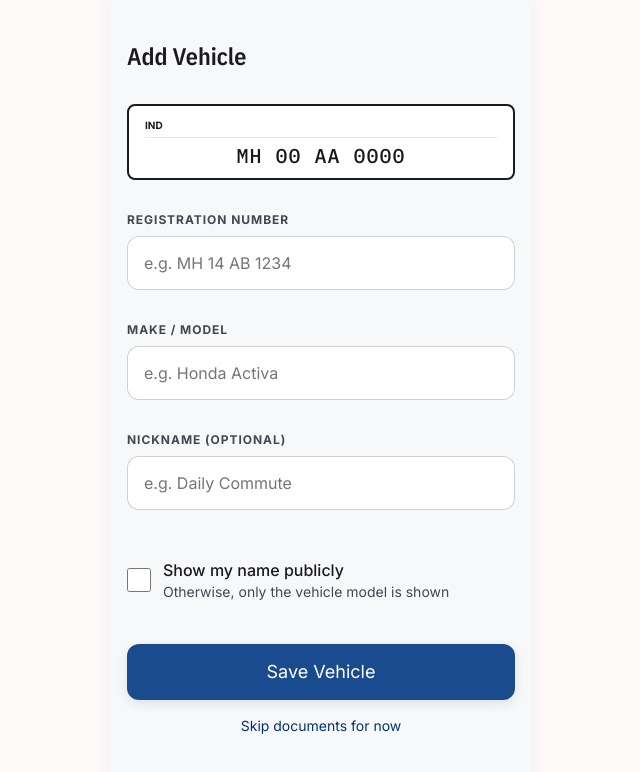
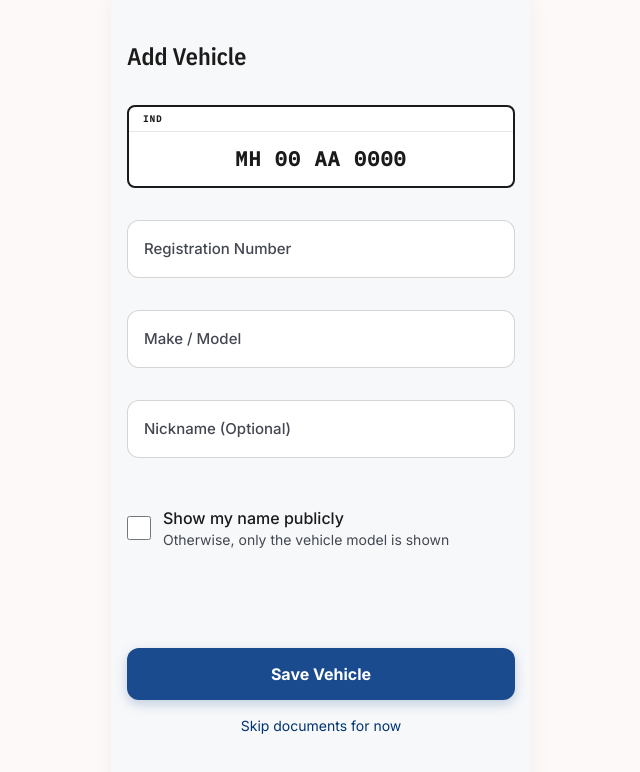
Before and after one commit to ajinkya682/roadlink-demo-app, a React (Vite) app: page /add-vehicle in a window 1280 px wide. Shown: the top 772 px of the page, without its empty margins (319-959 px from the left). Built offline with nearby package versions, Linux system fonts and the light colour scheme.

Commit message:
feat: implement new Button, Input, PlateTag, and AppHeader components with enhanced styles and functionality

```diff
--- /dev/null
+++ b/src/components/AppHeader.module.css
@@ -0,0 +1,54 @@
+.header {
+  position: sticky;
+  top: 0;
+  z-index: 50;
+  display: flex;
+  align-items: center;
+  justify-content: space-between;
+  padding: 12px 16px;
+  background-color: var(--fog);
+  border-bottom: 1px solid rgba(26, 26, 26, 0.07);
+  min-height: 56px;
+  backdrop-filter: blur(8px);
+  -webkit-backdrop-filter: blur(8px);
+}
+
+.transparent {
+  background: transparent;
+  border-bottom-color: transparent;
+  backdrop-filter: none;
+}
+
+.backBtn {
+  width: 40px;
+  height: 40px;
+  border-radius: 50%;
+  display: flex;
+  align-items: center;
+  justify-content: center;
+  color: var(--on-surface);
+  background: none;
+  border: none;
+  cursor: pointer;
+  flex-shrink: 0;
+  transition: background 0.15s;
+}
+.backBtn:hover { background: rgba(26, 26, 26, 0.06); }
+
+.title {
+  font-family: var(--font-display);
+  font-size: 18px;
+  font-weight: 600;
+  color: var(--on-surface);
+  position: absolute;
+  left: 50%;
+  transform: translateX(-50%);
+  white-space: nowrap;
+}
+
+.right {
+  width: 40px;
+  display: flex;
+  justify-content: flex-end;
+  flex-shrink: 0;
+}
--- a/src/components/Button.jsx
+++ b/src/components/Button.jsx
@@ -1,68 +1,50 @@
-import React from 'react';
+import React, { useState } from 'react';
 import { motion } from 'framer-motion';
+import styles from './Button.module.css';
 
 export default function Button({
   children,
-  variant = 'primary', // primary, secondary, alert, outline
+  variant = 'primary',
   fullWidth = false,
   onClick,
   disabled = false,
+  isLoading = false,
   className = '',
-  type = 'button'
+  type = 'button',
 }) {
-  let bgColor, textColor, border;
+  const [ripples, setRipples] = useState([]);
 
-  switch (variant) {
-    case 'secondary':
-      bgColor = 'var(--signal-amber)';
-      textColor = 'var(--asphalt)';
-      border = 'none';
-      break;
-    case 'alert':
-      bgColor = 'var(--alert-red)';
-      textColor = 'var(--on-error)';
-      border = 'none';
-      break;
-    case 'outline':
-      bgColor = 'transparent';
-      textColor = 'var(--primary)';
-      border = '1px solid var(--primary)';
-      break;
-    case 'primary':
-    default:
-      bgColor = 'var(--primary-container)';
-      textColor = 'var(--on-primary)';
-      border = 'none';
-      break;
-  }
-
-  const baseStyle = {
-    backgroundColor: bgColor,
-    color: textColor,
-    border: border,
-    borderRadius: 'var(--radius-lg)',
-    padding: '14px 24px',
-    display: 'flex',
-    alignItems: 'center',
-    justifyContent: 'center',
-    gap: '8px',
-    width: fullWidth ? '100%' : 'auto',
-    cursor: disabled ? 'not-allowed' : 'pointer',
-    opacity: disabled ? 0.6 : 1,
-    transition: 'background-color 0.2s ease',
-    boxShadow: variant === 'primary' && !disabled ? '0px 4px 12px rgba(26, 26, 26, 0.1)' : 'none'
+  const handleClick = (e) => {
+    if (disabled || isLoading) return;
+    const rect = e.currentTarget.getBoundingClientRect();
+    const x = e.clientX - rect.left;
+    const y = e.clientY - rect.top;
+    const id = Date.now();
+    setRipples(r => [...r, { x, y, id }]);
+    setTimeout(() => setRipples(r => r.filter(rp => rp.id !== id)), 600);
+    onClick && onClick(e);
   };
 
   return (
     <motion.button
       type={type}
-      whileTap={disabled ? {} : { scale: 0.98 }}
-      style={baseStyle}
-      onClick={onClick}
-      disabled={disabled}
-      className={`text-body-lg ${className}`}
+      className={`${styles.btn} ${styles[variant]} ${fullWidth ? styles.full : ''} ${disabled || isLoading ? styles.disabled : ''} ${className}`}
+      whileTap={!disabled && !isLoading ? { scale: 0.97 } : {}}
+      onClick={handleClick}
+      disabled={disabled || isLoading}
     >
-      {children}
+      <span className={styles.content}>
+        {isLoading ? (
+          <span className={styles.spinner} />
+        ) : children}
+      </span>
+      {ripples.map(r => (
+        <span
+          key={r.id}
+          className={styles.ripple}
+          style={{ left: r.x, top: r.y }}
+        />
+      ))}
     </motion.button>
   );
 }
--- /dev/null
+++ b/src/components/Button.module.css
@@ -0,0 +1,103 @@
+.btn {
+  position: relative;
+  overflow: hidden;
+  display: inline-flex;
+  align-items: center;
+  justify-content: center;
+  gap: 8px;
+  padding: 14px 24px;
+  border-radius: var(--radius-lg);
+  font-size: 16px;
+  font-weight: 600;
+  cursor: pointer;
+  border: none;
+  transition: opacity 0.15s, background-color 0.15s;
+  min-height: 52px;
+}
+
+.full { width: 100%; }
+
+.content {
+  display: flex;
+  align-items: center;
+  gap: 8px;
+  position: relative;
+  z-index: 1;
+}
+
+/* Variants */
+.primary {
+  background-color: var(--primary-container);
+  color: var(--on-primary);
+  box-shadow: 0 4px 12px rgba(27, 75, 143, 0.25);
+}
+.primary:hover { opacity: 0.92; }
+
+.secondary {
+  background-color: var(--secondary-container);
+  color: var(--asphalt);
+  font-weight: 700;
+}
+.secondary:hover { opacity: 0.90; }
+
+.alert {
+  background-color: var(--alert-red);
+  color: #fff;
+}
+.alert:hover { opacity: 0.88; }
+
+.outline {
+  background: transparent;
+  border: 1.5px solid var(--primary-container);
+  color: var(--primary-container);
+}
+.outline:hover { background: rgba(27,75,143,0.05); }
+
+.ghost {
+  background: transparent;
+  color: var(--primary-container);
+  font-weight: 600;
+  padding: 10px 16px;
+  min-height: auto;
+}
+.ghost:hover { background: rgba(27,75,143,0.06); }
+
+.disabled {
+  opacity: 0.5;
+  cursor: not-allowed;
+  box-shadow: none;
+}
+
+/* Ripple */
+.ripple {
+  position: absolute;
+  width: 8px;
+  height: 8px;
+  border-radius: 50%;
+  background: rgba(255, 255, 255, 0.40);
+  transform: translate(-50%, -50%) scale(0);
+  animation: rippleAnim 0.6s ease-out forwards;
+  pointer-events: none;
+}
+
+@keyframes rippleAnim {
+  to {
+    transform: translate(-50%, -50%) scale(50);
+    opacity: 0;
+  }
+}
+
+/* Spinner */
+.spinner {
+  width: 18px;
+  height: 18px;
+  border: 2px solid rgba(255,255,255,0.3);
+  border-top-color: #fff;
+  border-radius: 50%;
+  animation: spin 0.7s linear infinite;
+  display: inline-block;
+}
+
+@keyframes spin {
+  to { transform: rotate(360deg); }
+}
--- a/src/components/Input.jsx
+++ b/src/components/Input.jsx
@@ -1,63 +1,49 @@
-import React, { useState } from 'react';
+import React, { useState, useId } from 'react';
+import styles from './Input.module.css';
 
 export default function Input({
   label,
+  prefix,
   type = 'text',
   placeholder,
   value,
   onChange,
-  prefix,
-  className = ''
+  uppercase = false,
+  maxLength,
+  autoFocus = false,
+  helper,
 }) {
-  const [isFocused, setIsFocused] = useState(false);
-
-  const containerStyle = {
-    display: 'flex',
-    flexDirection: 'column',
-    gap: '8px',
-    width: '100%',
-    marginBottom: '16px'
-  };
-
-  const inputWrapperStyle = {
-    display: 'flex',
-    alignItems: 'center',
-    border: isFocused ? '2px solid var(--primary-container)' : '1px solid rgba(26, 26, 26, 0.2)',
-    borderRadius: 'var(--radius-lg)',
-    backgroundColor: 'var(--surface-container-lowest)',
-    overflow: 'hidden',
-    transition: 'border-color 0.2s ease'
-  };
-
-  const inputStyle = {
-    flex: 1,
-    border: 'none',
-    outline: 'none',
-    padding: '14px 16px',
-    backgroundColor: 'transparent',
-    color: 'var(--on-surface)'
-  };
+  const [focused, setFocused] = useState(false);
+  const id = useId();
+  const hasValue = value && value.length > 0;
 
   return (
-    <div style={containerStyle} className={className}>
-      {label && <label className="text-label-caps" style={{ color: 'var(--on-surface-variant)' }}>{label}</label>}
-      <div style={inputWrapperStyle}>
-        {prefix && (
-          <div style={{ paddingLeft: '16px', color: 'var(--on-surface)', fontWeight: 500 }}>
-            {prefix}
-          </div>
-        )}
+    <div className={`${styles.wrapper} ${focused ? styles.focused : ''}`}>
+      <label className={`${styles.label} ${(focused || hasValue) ? styles.labelUp : ''}`} htmlFor={id}>
+        {label}
+      </label>
+      <div className={styles.row}>
+        {prefix && <span className={styles.prefix}>{prefix}</span>}
         <input
+          id={id}
           type={type}
-          placeholder={placeholder}
+          className={styles.input}
+          placeholder={focused ? placeholder : ''}
           value={value}
           onChange={onChange}
-          onFocus={() => setIsFocused(true)}
-          onBlur={() => setIsFocused(false)}
-          style={inputStyle}
-          className="text-body-md"
+          onFocus={() => setFocused(true)}
+          onBlur={() => setFocused(false)}
+          maxLength={maxLength}
+          autoFocus={autoFocus}
+          style={{ textTransform: uppercase ? 'uppercase' : 'none' }}
         />
+        {maxLength && (
+          <span className={`${styles.counter} ${value && value.length > maxLength * 0.9 ? styles.counterWarn : ''}`}>
+            {value ? value.length : 0}/{maxLength}
+          </span>
+        )}
       </div>
+      {helper && <p className={styles.helper}>{helper}</p>}
     </div>
   );
 }
--- /dev/null
+++ b/src/components/Input.module.css
@@ -0,0 +1,81 @@
+.wrapper {
+  position: relative;
+  background: var(--plate-white);
+  border: 1.5px solid rgba(26, 26, 26, 0.18);
+  border-radius: var(--radius-lg);
+  padding: 22px 16px 10px;
+  transition: border-color 0.2s;
+  margin-bottom: 16px;
+}
+
+.focused {
+  border-color: var(--primary-container);
+  border-width: 2px;
+  box-shadow: 0 0 0 3px rgba(27, 75, 143, 0.10);
+}
+
+.label {
+  position: absolute;
+  top: 50%;
+  left: 16px;
+  transform: translateY(-50%);
+  font-size: 15px;
+  font-weight: 500;
+  color: var(--on-surface-variant);
+  pointer-events: none;
+  transition: all 0.18s ease;
+}
+
+.labelUp {
+  top: 12px;
+  transform: translateY(0);
+  font-size: 11px;
+  font-weight: 700;
+  letter-spacing: 0.07em;
+  text-transform: uppercase;
+  color: var(--primary-container);
+}
+
+.row {
+  display: flex;
+  align-items: center;
+  gap: 8px;
+}
+
+.prefix {
+  font-size: 16px;
+  font-weight: 600;
+  color: var(--on-surface);
+  flex-shrink: 0;
+}
+
+.input {
+  flex: 1;
+  border: none;
+  outline: none;
+  background: transparent;
+  font-size: 16px;
+  font-weight: 500;
+  color: var(--on-surface);
+  padding: 0;
+  min-width: 0;
+}
+
+.input::placeholder {
+  color: var(--on-surface-variant);
+  opacity: 0.5;
+}
+
+.counter {
+  font-size: 11px;
+  color: var(--on-surface-variant);
+  flex-shrink: 0;
+}
+.counterWarn { color: var(--alert-red); }
+
+.helper {
+  font-size: 12px;
+  color: var(--on-surface-variant);
+  margin-top: 4px;
+  padding: 0 2px;
+}
--- a/src/components/PlateTag.jsx
+++ b/src/components/PlateTag.jsx
@@ -1,56 +1,40 @@
 import React from 'react';
 import { CheckCircle } from 'lucide-react';
 import { motion } from 'framer-motion';
+import styles from './PlateTag.module.css';
 
 export default function PlateTag({
   plateNumber,
   displayName,
   isVerified = false,
+  size = 'md',      // sm | md | lg | hero
+  variant = 'default', // default | verified | alert
+  animate = false,
+  liveTyping = false,
   className = '',
-  animate = false
 }) {
-  const containerStyle = {
-    backgroundColor: 'var(--plate-white)',
-    border: '2px solid var(--asphalt)',
-    borderRadius: 'var(--radius-md)',
-    padding: '12px 16px',
-    display: 'flex',
-    alignItems: 'center',
-    justifyContent: 'center',
-    flexDirection: 'column',
-    gap: '4px',
-    minHeight: '64px',
-    position: 'relative'
-  };
+  const text = plateNumber || displayName || 'MH 00 AA 0000';
 
-  const headerStyle = {
-    display: 'flex',
-    justifyContent: 'space-between',
-    width: '100%',
-    paddingBottom: '4px',
-    borderBottom: '1px solid rgba(26, 26, 26, 0.1)',
-    marginBottom: '4px'
-  };
-
-  const content = (
-    <div style={containerStyle} className={className}>
-      {/* Optional IND Header for full plates */}
-      {plateNumber && (
-        <div style={headerStyle}>
-          <span style={{ fontSize: '10px', fontWeight: 'bold', color: 'var(--outline)' }}>IND</span>
-          {/* A small dot to represent a rivet or car icon could go here */}
-          <div style={{ width: '4px', height: '4px', borderRadius: '50%', backgroundColor: 'var(--outline)' }} />
-        </div>
-      )}
-
-      <div style={{ display: 'flex', alignItems: 'center', gap: '8px' }}>
-        <span className="text-data-mono" style={{ color: 'var(--asphalt)', fontSize: plateNumber ? '20px' : '16px' }}>
-          {plateNumber || displayName}
-        </span>
+  const inner = (
+    <div className={`${styles.plate} ${styles[size]} ${styles[variant]} ${className}`}>
+      <div className={styles.header}>
+        <span className={styles.ind}>IND</span>
+        <div className={styles.rivet} />
+      </div>
+      <div className={styles.body}>
+        <span className={styles.number}>{text}</span>
         {isVerified && (
-          <CheckCircle size={18} color="var(--verified-green)" style={{ flexShrink: 0 }} />
+          <motion.span
+            initial={{ scale: 0 }}
+            animate={{ scale: 1 }}
+            transition={{ type: 'spring', damping: 12, stiffness: 200, delay: 0.2 }}
+            className={styles.verifiedIcon}
+          >
+            <CheckCircle size={size === 'lg' || size === 'hero' ? 22 : 16} />
+          </motion.span>
         )}
       </div>
+      {isVerified && <div className={styles.verifiedLabel}>Vehicle Verified</div>}
     </div>
   );
 
@@ -59,13 +43,13 @@ export default function PlateTag({
       <motion.div
         initial={{ rotateX: 90, opacity: 0 }}
         animate={{ rotateX: 0, opacity: 1 }}
-        transition={{ type: 'spring', damping: 20, stiffness: 100 }}
-        style={{ perspective: 1000 }}
+        transition={{ type: 'spring', damping: 18, stiffness: 120 }}
+        style={{ perspective: 800 }}
       >
-        {content}
+        {inner}
       </motion.div>
     );
   }
 
-  return content;
+  return inner;
 }
--- /dev/null
+++ b/src/components/PlateTag.module.css
@@ -0,0 +1,92 @@
+.plate {
+  background: var(--plate-white);
+  border: 2px solid var(--asphalt);
+  border-radius: var(--radius-md);
+  display: inline-flex;
+  flex-direction: column;
+  overflow: hidden;
+  width: 100%;
+}
+
+.header {
+  display: flex;
+  justify-content: space-between;
+  align-items: center;
+  padding: 5px 14px;
+  border-bottom: 1px solid rgba(26, 26, 26, 0.10);
+}
+
+.ind {
+  font-family: var(--font-mono);
+  font-size: 9px;
+  font-weight: 700;
+  letter-spacing: 0.12em;
+  color: var(--outline);
+}
+
+.rivet {
+  width: 6px;
+  height: 6px;
+  border-radius: 50%;
+  background: var(--outline-variant);
+}
+
+.body {
+  display: flex;
+  align-items: center;
+  justify-content: center;
+  gap: 10px;
+  padding: 12px 20px;
+  flex-wrap: nowrap;
+}
+
+.number {
+  font-family: var(--font-mono);
+  font-weight: 600;
+  color: var(--asphalt);
+  letter-spacing: 0.06em;
+  white-space: nowrap;
+  font-size: 20px;
+}
+
+.verifiedIcon {
+  display: flex;
+  align-items: center;
+  color: var(--verified-green);
+  flex-shrink: 0;
+}
+
+.verifiedLabel {
+  text-align: center;
+  font-size: 10px;
+  font-weight: 700;
+  letter-spacing: 0.08em;
+  text-transform: uppercase;
+  color: var(--verified-green);
+  padding: 4px 14px 8px;
+}
+
+/* Size variants */
+.sm .number { font-size: 14px; }
+.sm .body { padding: 8px 14px; }
+
+.md .number { font-size: 20px; }
+
+.lg .number { font-size: 26px; }
+.lg .body { padding: 16px 24px; }
+
+.hero .number { font-size: 32px; }
+.hero .body { padding: 20px 32px; }
+.hero { border-width: 3px; }
+
+/* Variant: verified — green glow */
+.verified {
+  border-color: var(--verified-green);
+  box-shadow: 0 0 0 3px rgba(30, 142, 90, 0.12);
+}
+
+/* Variant: alert — red border */
+.alert {
+  border-color: var(--alert-red);
+  box-shadow: 0 0 0 3px rgba(217, 48, 37, 0.10);
+}
```
Also changed, not shown: src/components/AppHeader.jsx (added, +35 -0 lines).
